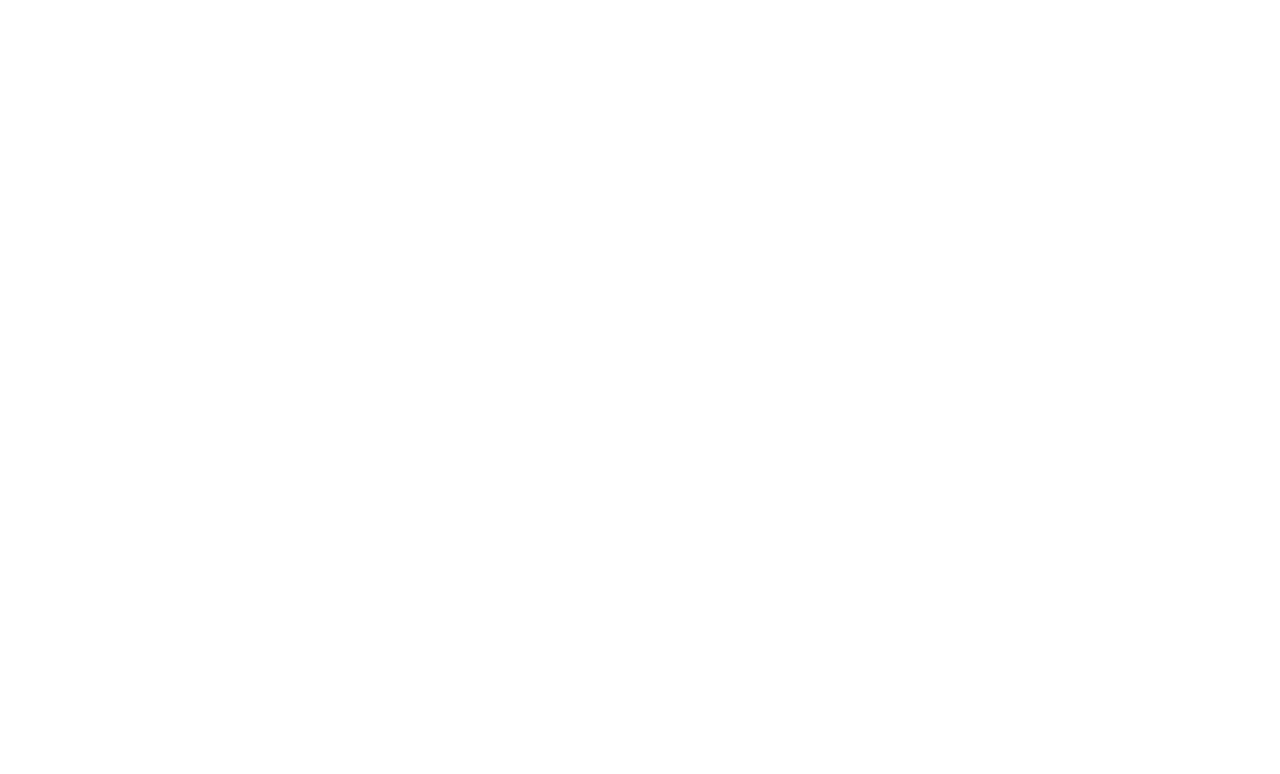
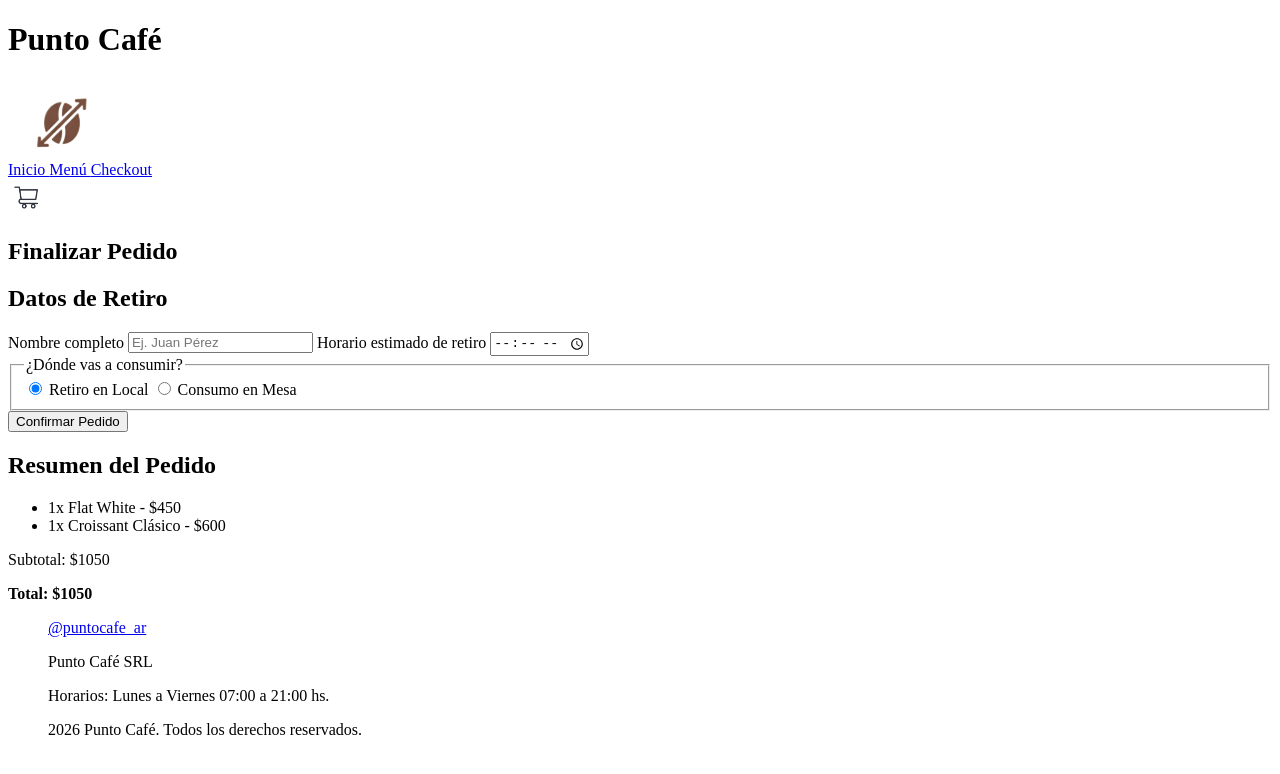
Before and after one commit to matesoria28/APP_WEB_TRABAJOS, a website: page TP2/src/checkout.html in a window 1280 px wide. Drawn offline with Linux system fonts and the light colour scheme.

Commit message:
carrito listo

```diff
--- a/TP2/src/checkout.html
+++ b/TP2/src/checkout.html
@@ -5,18 +5,83 @@
     <meta name="viewport" content="width=device-width, initial-scale=1.0">
     <title>Punto Café - Checkout</title>
 </head>
+
 <body>
      <header>
+        <h1>Punto Café</h1>
 
+        <a href="./index.html" aria-label="Ir al Inicio">
+            <img src="recursos/imagenes/logoPC.png" alt="Logo Punto Café">
+        </a>
 
+        <nav>
+            <a href="./index.html">
+                Inicio
+            </a>
+            <a href="./menu.html">
+                Menú
+            </a>
+            <a href="./checkout.html">
+                Checkout
+            </a>
+        </nav>
+
+        <a href="./checkout.html" aria-label="Ir al Checkout">
+            <img src="recursos/imagenes/carrito.png" alt="Carrito de Compras" width="35">
+        </a>
     </header>
     <main>
+        <h2>Finalizar Pedido</h2>
 
+        <section>
+            <h2>Datos de Retiro</h2>
 
+            <form action="#" method="post">
+                <label for="nombre">Nombre completo</label>
+                <input type="text" id="nombre" name="nombre" placeholder="Ej. Juan Pérez" required>
+
+                <label for="horario">Horario estimado de retiro</label>
+                <input type="time" id="horario" name="horario" required>
+
+                <fieldset>
+                    <legend>¿Dónde vas a consumir?</legend>
+
+                    <label>
+                        <input type="radio" name="modalidad" value="retiro" checked>
+                        Retiro en Local
+                    </label>
+
+                    <label>
+                        <input type="radio" name="modalidad" value="mesa">
+                        Consumo en Mesa
+                    </label>
+                </fieldset>
+
+                <button type="submit">Confirmar Pedido</button>
+            </form>
+        </section>
+
+        <section>
+            <h2>Resumen del Pedido</h2>
+
+            <ul>
+                <li>1x Flat White - $450</li>
+                <li>1x Croissant Clásico - $600</li>
+            </ul>
+
+            <p>Subtotal: $1050</p>
+            <p><strong>Total: $1050</strong></p>
+        </section>
     </main>
     <footer>
-
-
+        <ul>
+            <a href="https://instagram.com/@puntocafe_ar" target="_blank">
+                @puntocafe_ar
+            </a>
+            <p>Punto Café SRL</p>
+            <p>Horarios: Lunes a Viernes 07:00 a 21:00 hs.</p>
+            <p>2026 Punto Café. Todos los derechos reservados.</p>
+        </ul>
     </footer>
 </body>
 </html>
```
Also changed, not shown: TP2/src/index.html (line endings or trailing spaces).
